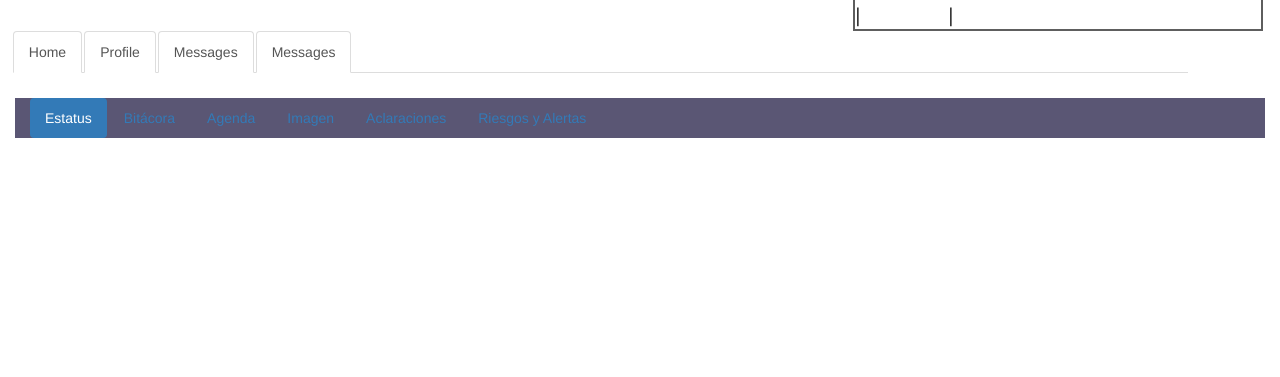
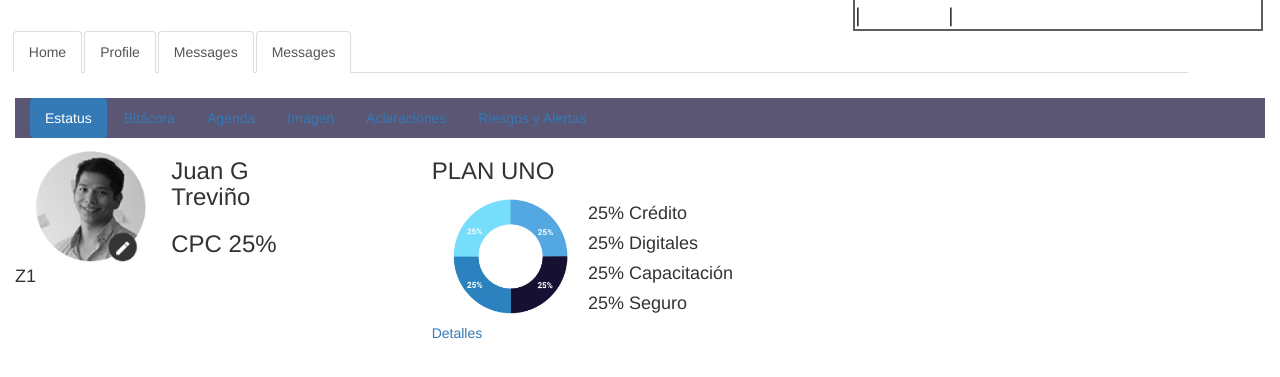
Before and after one commit to AdrianaHY/multiplica-challenge, a plain HTML site: page index.html in a window 1280 px wide. Shown: the part 139-516 px from the top of the page. Drawn offline with nearby package versions, Linux system fonts and the light colour scheme.

Commit message:
Segundo avance

```diff
--- a/css/style.css
+++ b/css/style.css
@@ -50,3 +50,8 @@ body{
   margin-top: 2%;
   color: #fff;
 }
+
+/*segunda parte*/
+.persona{
+  margin-top: 3%;
+}
--- a/index.html
+++ b/index.html
@@ -106,7 +106,40 @@
     </div>
 
     <div class="row">
+      <div class="col-xs-3 col-sm-3 col-md-3">
+        <div class="row">
+          <img  class="col-xs-6 col-sm-6 col-md-6 persona"src="./assets/img/persona.png" alt="persona">
+          <h3>Juan G Treviño</h3>
+          <h3>CPC 25%</h3>
+          <h4>Z1</h4>
+        </div>
+      </div>
+      <div class="col-xs-3 col-sm-3 col-md-3 col-xs-offset-1">
+        <div class="row">
+          <h3>PLAN UNO</h3>
+        </div>
+        <div class="row">
+          <img class="col-xs-6 col-sm-6 col-md-6" src="./assets/img/grafica.png" alt="grafica">
+          <p>
+            <h4>25%   Crédito</h4>
+          </p>
+          <p>
+            <h4>25%   Digitales</h4>
+          </p>
+          <p>
+            <h4>25%   Capacitación</h4>
+          </p>
+          <p>
+            <h4>25%   Seguro</h4>
+          </p>
+          <p>
+            <a href="">Detalles</a>
+          </p>
+        </div>
+      </div>
+      <div class="col-xs-3 col-sm-3 col-md-3">
 
+      </div>
     </div>
 
   </div>
```
Also changed, not shown: assets/img/grafica.png (added), assets/img/persona.png (added), 1 other file.
